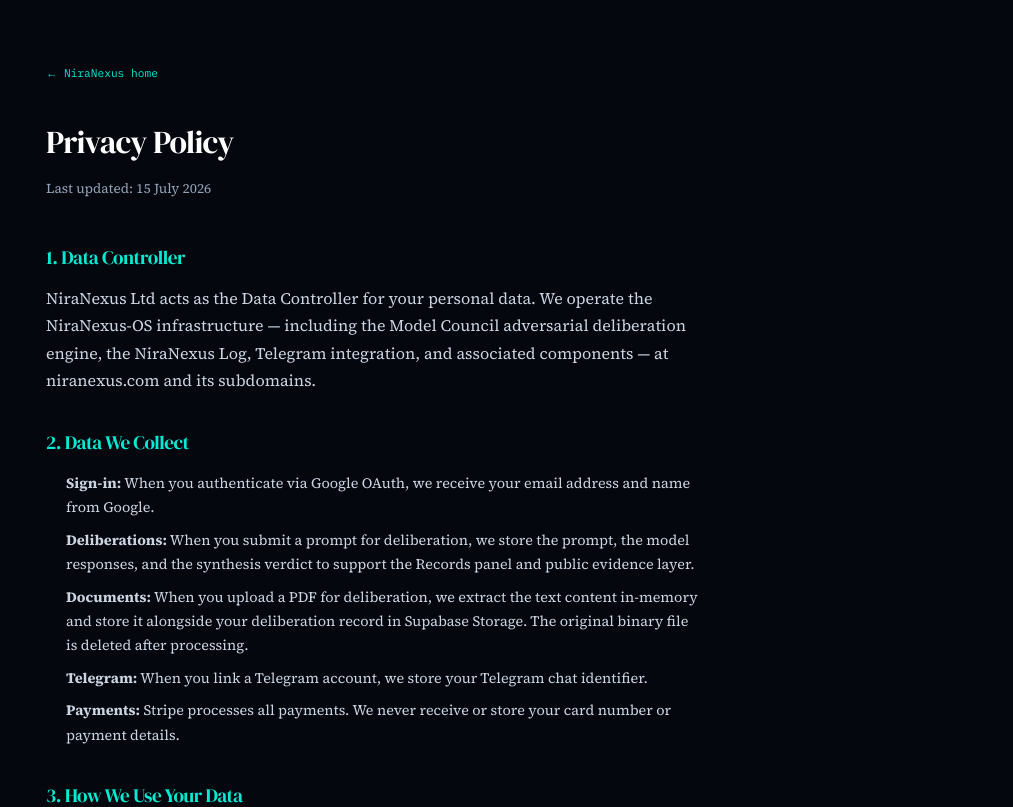
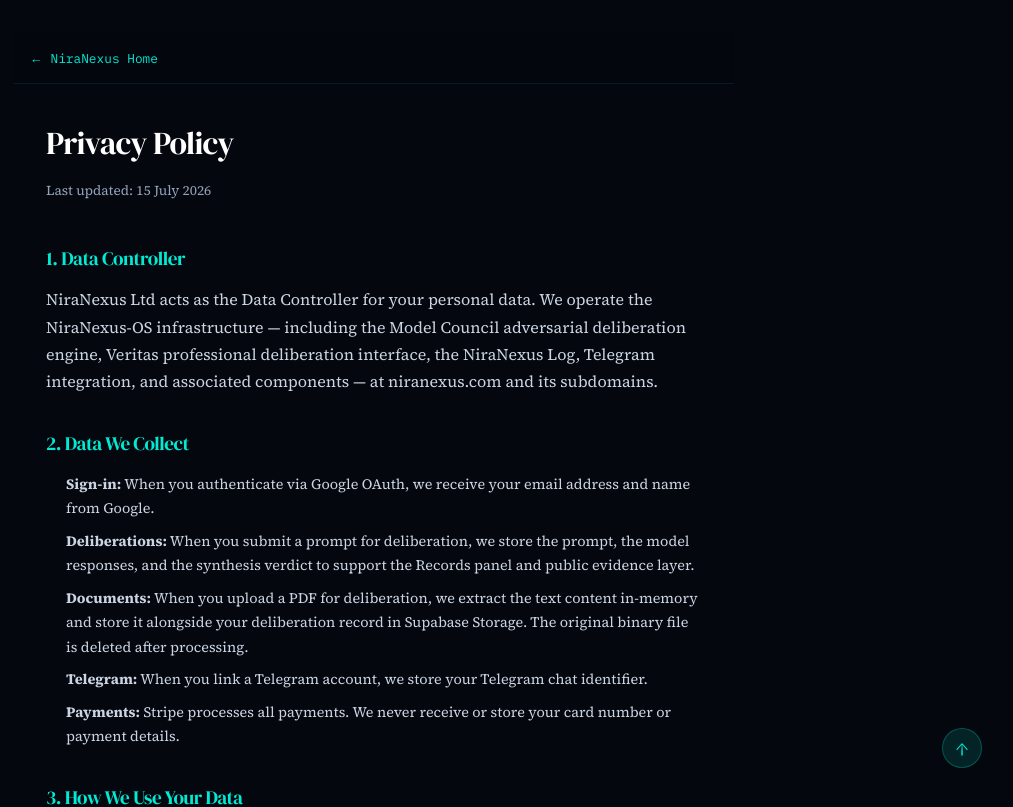
Before and after one commit to NiraNexus/niranexus-hero, a Next.js app: page /privacy in a window 1280 px wide. Shown: the top 807 px of the page, without its empty margins (266-1279 px from the left). Built offline with nearby package versions, Linux system fonts and the light colour scheme.

Commit message:
a11y: sticky back-link + floating ↑ back-to-top on legal pages

```diff
--- a/src/app/privacy/page.tsx
+++ b/src/app/privacy/page.tsx
@@ -7,15 +7,21 @@ export const metadata: Metadata = {
 
 export default function PrivacyPage() {
   return (
-    <main style={{ backgroundColor: '#05070f', color: '#cbd5e1', minHeight: '100vh', fontFamily: 'var(--font-body)', padding: '4rem 2rem 6rem', maxWidth: 720, margin: '0 auto', lineHeight: 1.7 }}>
-      <p style={{ fontFamily: 'var(--font-mono)', fontSize: '0.7rem', marginBottom: '2rem' }}>
-        <a href="/" style={{ color: '#00ebd4', textDecoration: 'none' }} className="hover:underline">&larr; NiraNexus home</a>
-      </p>
+    <main id="top" style={{ backgroundColor: '#05070f', color: '#cbd5e1', minHeight: '100vh', fontFamily: 'var(--font-body)', padding: '2rem 2rem 6rem', maxWidth: 720, margin: '0 auto', lineHeight: 1.7 }}>
+      <div style={{ position: 'sticky', top: 0, zIndex: 10, padding: '0.75rem 1rem', backgroundColor: 'rgba(5, 7, 15, 0.92)', backdropFilter: 'blur(8px)', borderBottom: '1px solid rgba(0, 235, 212, 0.1)', marginBottom: '2rem', marginLeft: '-2rem', marginRight: '-2rem' }}>
+        <a
+          href="/"
+          style={{ fontFamily: 'var(--font-mono)', fontSize: '0.8rem', color: '#00ebd4', textDecoration: 'none', outline: 'none' }}
+          className="hover:underline focus-visible:ring-2 focus-visible:ring-[#00ebd4] focus-visible:ring-offset-2 focus-visible:ring-offset-[#05070f] rounded"
+        >
+          &larr; NiraNexus Home
+        </a>
+      </div>
       <h1 style={{ fontFamily: 'var(--font-display)', fontSize: '2rem', color: '#ffffff', marginBottom: '0.5rem' }}>Privacy Policy</h1>
       <p style={{ color: '#94a3b8', fontSize: '0.85rem', marginBottom: '2.5rem' }}>Last updated: 15 July 2026</p>
 
       <Section heading="1. Data Controller">
-        NiraNexus Ltd acts as the Data Controller for your personal data. We operate the NiraNexus-OS infrastructure — including the Model Council adversarial deliberation engine, the NiraNexus Log, Telegram integration, and associated components — at niranexus.com and its subdomains.
+        NiraNexus Ltd acts as the Data Controller for your personal data. We operate the NiraNexus-OS infrastructure — including the Model Council adversarial deliberation engine, Veritas professional deliberation interface, the NiraNexus Log, Telegram integration, and associated components — at niranexus.com and its subdomains.
       </Section>
 
       <Section heading="2. Data We Collect">
@@ -99,6 +105,34 @@ export default function PrivacyPage() {
         support@niranexus.com
         <p style={{ marginTop: '1rem', color: '#64748b', fontSize: '0.8rem' }}>NiraNexus Ltd — Registered in England and Wales</p>
       </Section>
+
+      <a
+        href="#top"
+        aria-label="Back to top"
+        style={{
+          position: 'fixed',
+          bottom: '2rem',
+          right: '2rem',
+          width: '2.5rem',
+          height: '2.5rem',
+          borderRadius: '50%',
+          backgroundColor: 'rgba(0, 235, 212, 0.12)',
+          border: '1px solid rgba(0, 235, 212, 0.25)',
+          display: 'flex',
+          alignItems: 'center',
+          justifyContent: 'center',
+          color: '#00ebd4',
+          textDecoration: 'none',
+          fontSize: '1.2rem',
+          zIndex: 50,
+          transition: 'background-color 0.2s',
+        }}
+        className="hover:underline"
+        onMouseEnter={(e) => { e.currentTarget.style.backgroundColor = 'rgba(0, 235, 212, 0.2)'; }}
+        onMouseLeave={(e) => { e.currentTarget.style.backgroundColor = 'rgba(0, 235, 212, 0.12)'; }}
+      >
+        ↑
+      </a>
     </main>
   );
 }
--- a/src/app/terms/page.tsx
+++ b/src/app/terms/page.tsx
@@ -7,10 +7,16 @@ export const metadata: Metadata = {
 
 export default function TermsPage() {
   return (
-    <main style={{ backgroundColor: '#05070f', color: '#cbd5e1', minHeight: '100vh', fontFamily: 'var(--font-body)', padding: '4rem 2rem 6rem', maxWidth: 720, margin: '0 auto', lineHeight: 1.7 }}>
-      <p style={{ fontFamily: 'var(--font-mono)', fontSize: '0.7rem', marginBottom: '2rem' }}>
-        <a href="/" style={{ color: '#00ebd4', textDecoration: 'none' }} className="hover:underline">&larr; NiraNexus home</a>
-      </p>
+    <main id="top" style={{ backgroundColor: '#05070f', color: '#cbd5e1', minHeight: '100vh', fontFamily: 'var(--font-body)', padding: '2rem 2rem 6rem', maxWidth: 720, margin: '0 auto', lineHeight: 1.7 }}>
+      <div style={{ position: 'sticky', top: 0, zIndex: 10, padding: '0.75rem 1rem', backgroundColor: 'rgba(5, 7, 15, 0.92)', backdropFilter: 'blur(8px)', borderBottom: '1px solid rgba(0, 235, 212, 0.1)', marginBottom: '2rem', marginLeft: '-2rem', marginRight: '-2rem' }}>
+        <a
+          href="/"
+          style={{ fontFamily: 'var(--font-mono)', fontSize: '0.8rem', color: '#00ebd4', textDecoration: 'none', outline: 'none' }}
+          className="hover:underline focus-visible:ring-2 focus-visible:ring-[#00ebd4] focus-visible:ring-offset-2 focus-visible:ring-offset-[#05070f] rounded"
+        >
+          &larr; NiraNexus Home
+        </a>
+      </div>
       <h1 style={{ fontFamily: 'var(--font-display)', fontSize: '2rem', color: '#ffffff', marginBottom: '0.5rem' }}>Terms of Service</h1>
       <p style={{ color: '#94a3b8', fontSize: '0.85rem', marginBottom: '2.5rem' }}>Last updated: 15 July 2026</p>
 
@@ -109,6 +115,34 @@ export default function TermsPage() {
         support@niranexus.com
         <p style={{ marginTop: '1rem', color: '#64748b', fontSize: '0.8rem' }}>NiraNexus Ltd — Registered in England and Wales</p>
       </Section>
+
+      <a
+        href="#top"
+        aria-label="Back to top"
+        style={{
+          position: 'fixed',
+          bottom: '2rem',
+          right: '2rem',
+          width: '2.5rem',
+          height: '2.5rem',
+          borderRadius: '50%',
+          backgroundColor: 'rgba(0, 235, 212, 0.12)',
+          border: '1px solid rgba(0, 235, 212, 0.25)',
+          display: 'flex',
+          alignItems: 'center',
+          justifyContent: 'center',
+          color: '#00ebd4',
+          textDecoration: 'none',
+          fontSize: '1.2rem',
+          zIndex: 50,
+          transition: 'background-color 0.2s',
+        }}
+        className="hover:underline"
+        onMouseEnter={(e) => { e.currentTarget.style.backgroundColor = 'rgba(0, 235, 212, 0.2)'; }}
+        onMouseLeave={(e) => { e.currentTarget.style.backgroundColor = 'rgba(0, 235, 212, 0.12)'; }}
+      >
+        ↑
+      </a>
     </main>
   );
 }
```
